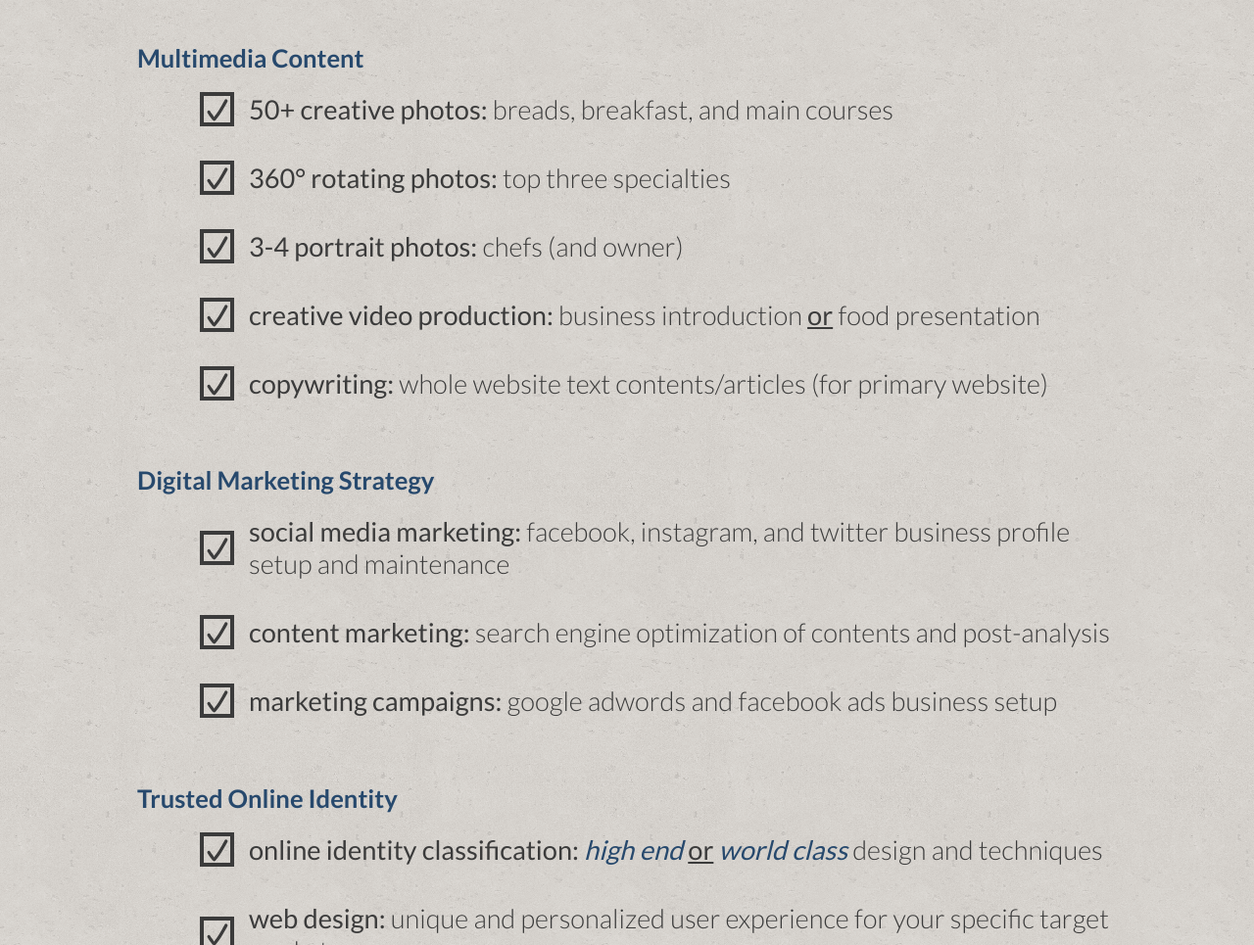
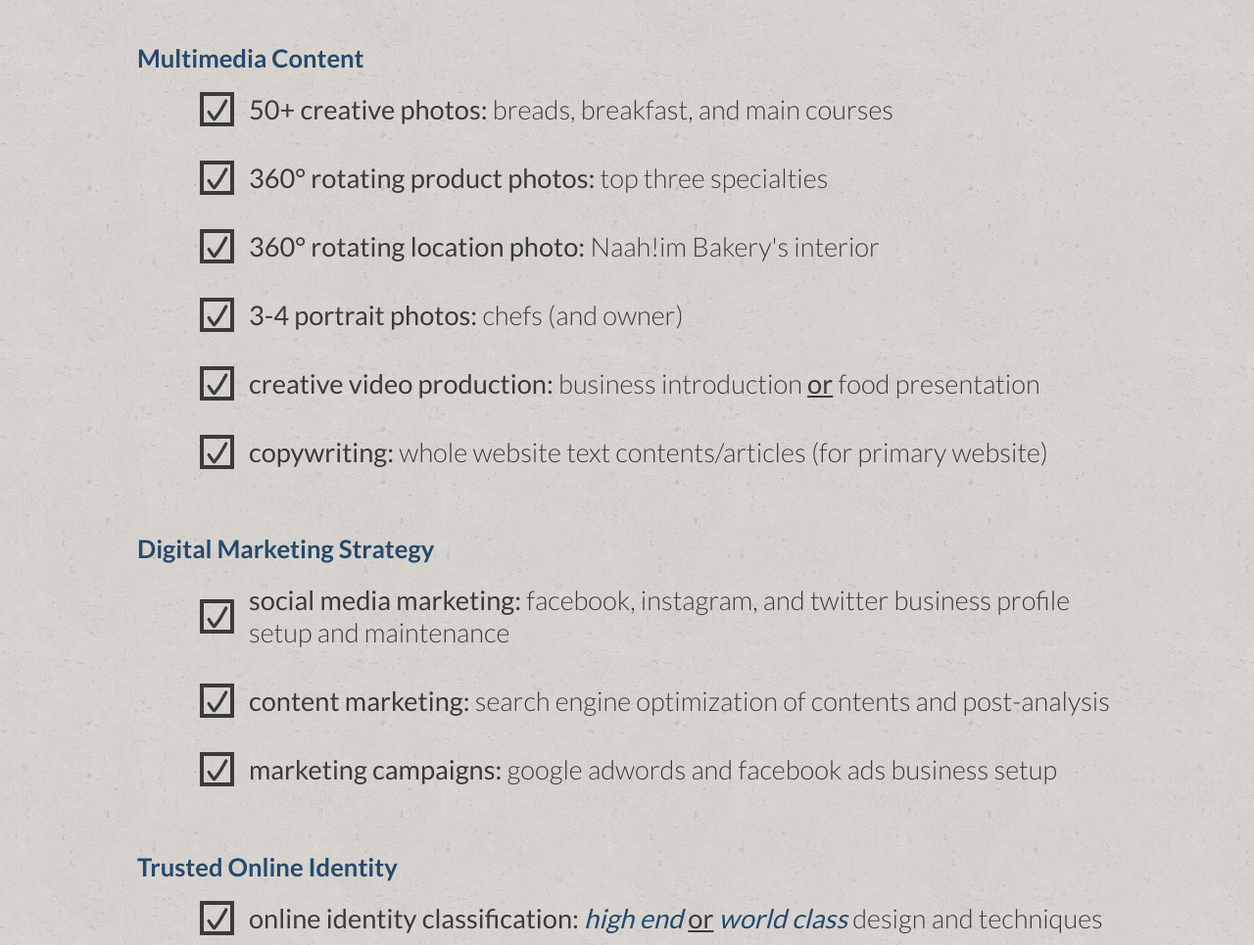
Before and after one commit to twala/quotation, a plain HTML site: page index.html in a window 1280 px wide. Shown: the part 1099-2064 px from the top of the page at 98% size. Drawn offline with nearby package versions, Linux system fonts and the light colour scheme.

Commit message:
Add files via upload

```diff
--- a/index.html
+++ b/index.html
@@ -68,7 +68,12 @@
 
 						<li class="checked">
 							<input id="q1-1" name="q1" type="checkbox" checked>
-							<label for="q1-1"><span>360&#176; rotating photos:</span> top three specialties</label>
+							<label for="q1-1"><span>360&#176; rotating product photos:</span> top three specialties</label>
+						</li>
+
+						<li class="checked">
+							<input id="q1-1" name="q1" type="checkbox" checked>
+							<label for="q1-1"><span>360&#176; rotating location photo:</span> Naah!im Bakery's interior</label>
 						</li>
 
 						<li class="checked">
```
